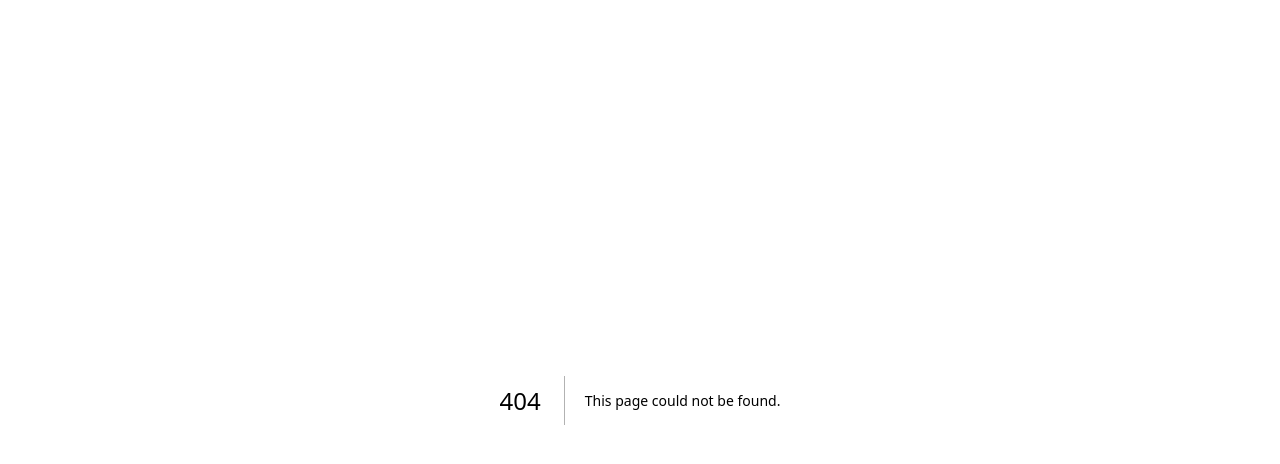
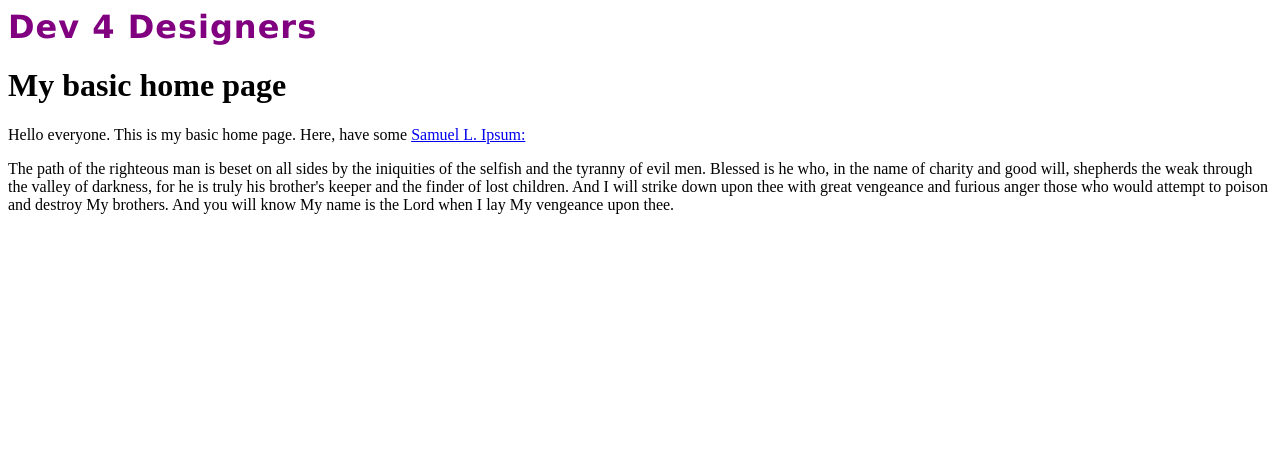
Before and after one commit to reaktor/development-for-designers, a Next.js app in the folder app/: page /mypage in a window 1280 px wide. Before the commit this address had no page. Shown: the top 464 px of the page. Built offline with nearby package versions, Linux system fonts and the light colour scheme.

Commit message:
Add a basic home page to nextjs app

```diff
--- a/app/components/Navi.jsx
+++ b/app/components/Navi.jsx
@@ -11,6 +11,9 @@ export default function Navi() {
         <li>
           <a>About</a>
         </li>
+        <li>
+          <a href="/mypage">My page</a>
+        </li>
       </ul>
     </nav>
   );
--- /dev/null
+++ b/app/pages/mypage.jsx
@@ -0,0 +1,28 @@
+import Logo from "../components/Logo";
+
+export default function MyPage() {
+  return (
+    <>
+      <header>
+        <Logo />
+      </header>
+      <main>
+        <h1>My basic home page</h1>
+        <span>
+          Hello everyone. This is my basic home page. Here, have some{" "}
+          <a href="https://slipsum.com/">Samuel L. Ipsum:</a>
+        </span>
+        <p>
+          The path of the righteous man is beset on all sides by the iniquities
+          of the selfish and the tyranny of evil men. Blessed is he who, in the
+          name of charity and good will, shepherds the weak through the valley
+          of darkness, for he is truly his brother's keeper and the finder of
+          lost children. And I will strike down upon thee with great vengeance
+          and furious anger those who would attempt to poison and destroy My
+          brothers. And you will know My name is the Lord when I lay My
+          vengeance upon thee.
+        </p>
+      </main>
+    </>
+  );
+}
```
